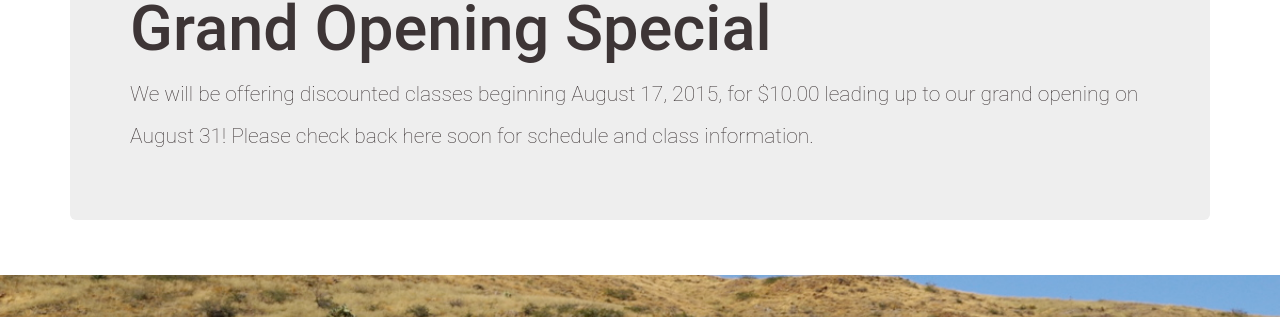
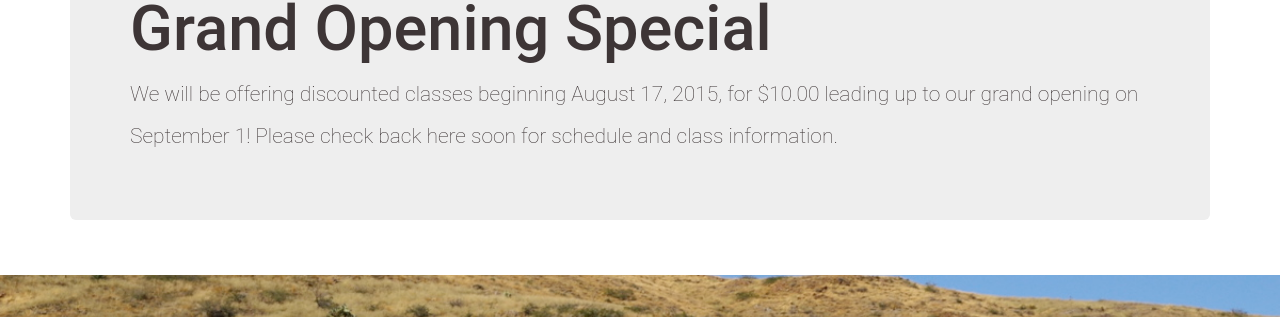
Before and after one commit to trilliumyogacenter/trilliumyogacenter.github.io, a Jekyll site: the page built from index.html, in a window 1280 px wide and 900 px high, scrolled down 1455 px. Shown: the part 178-495 px from the top of the window. Built offline with Jekyll 4.4.1, drawn with Linux system fonts in a browser that asks for light colours.

Commit message:
Update schedule.html

```diff
--- a/_includes/schedule.html
+++ b/_includes/schedule.html
@@ -17,7 +17,7 @@
 	<div class="container">
 		<div class="jumbotron">
 			<h1>Grand Opening Special</h1>
-			<p>We will be offering discounted classes beginning August 17, 2015, for $10.00 leading up to our grand opening on August 31! Please check back here soon for schedule and class information.
+			<p>We will be offering discounted classes beginning August 17, 2015, for $10.00 leading up to our grand opening on September 1! Please check back here soon for schedule and class information.
 		</div>
 	</div>
 
```
